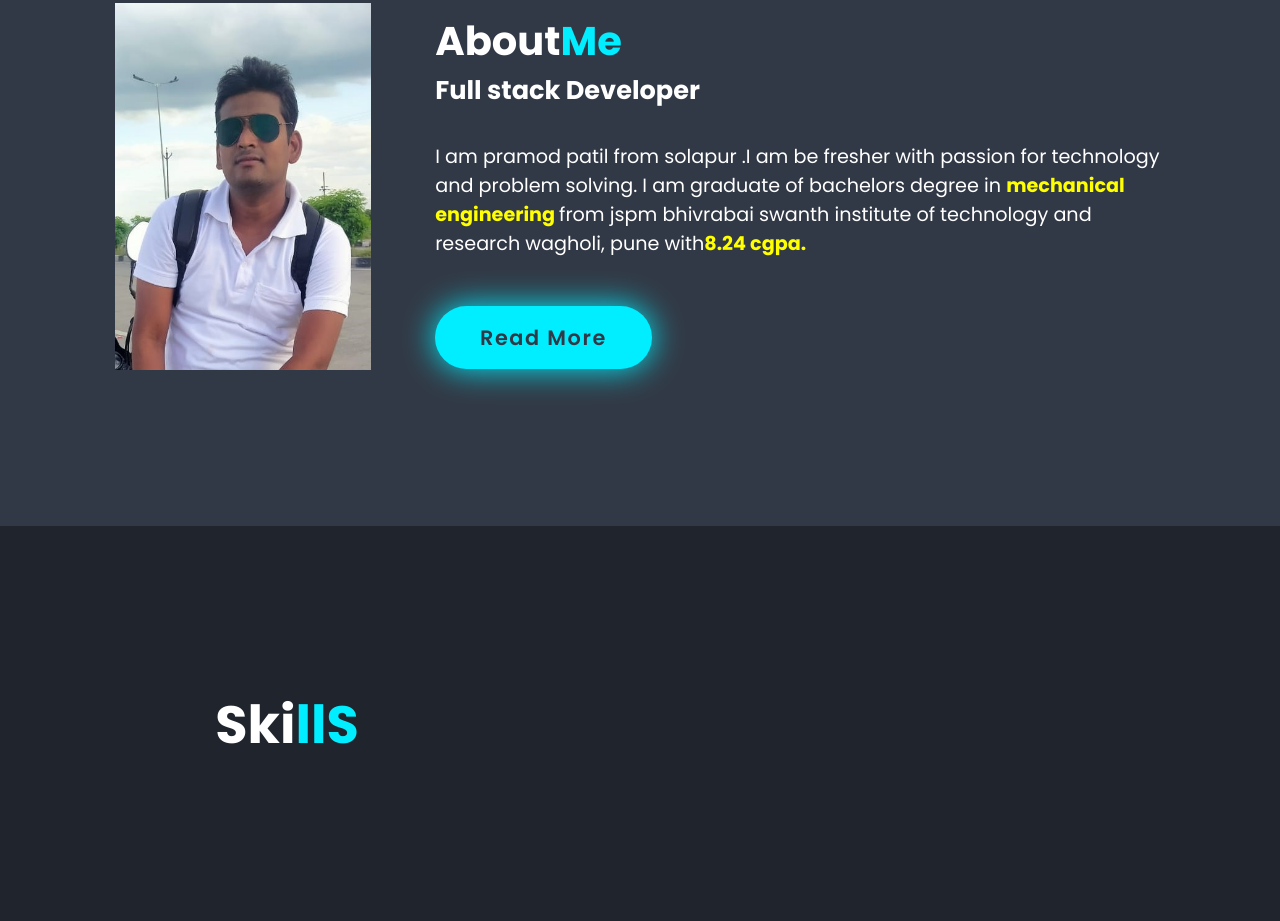
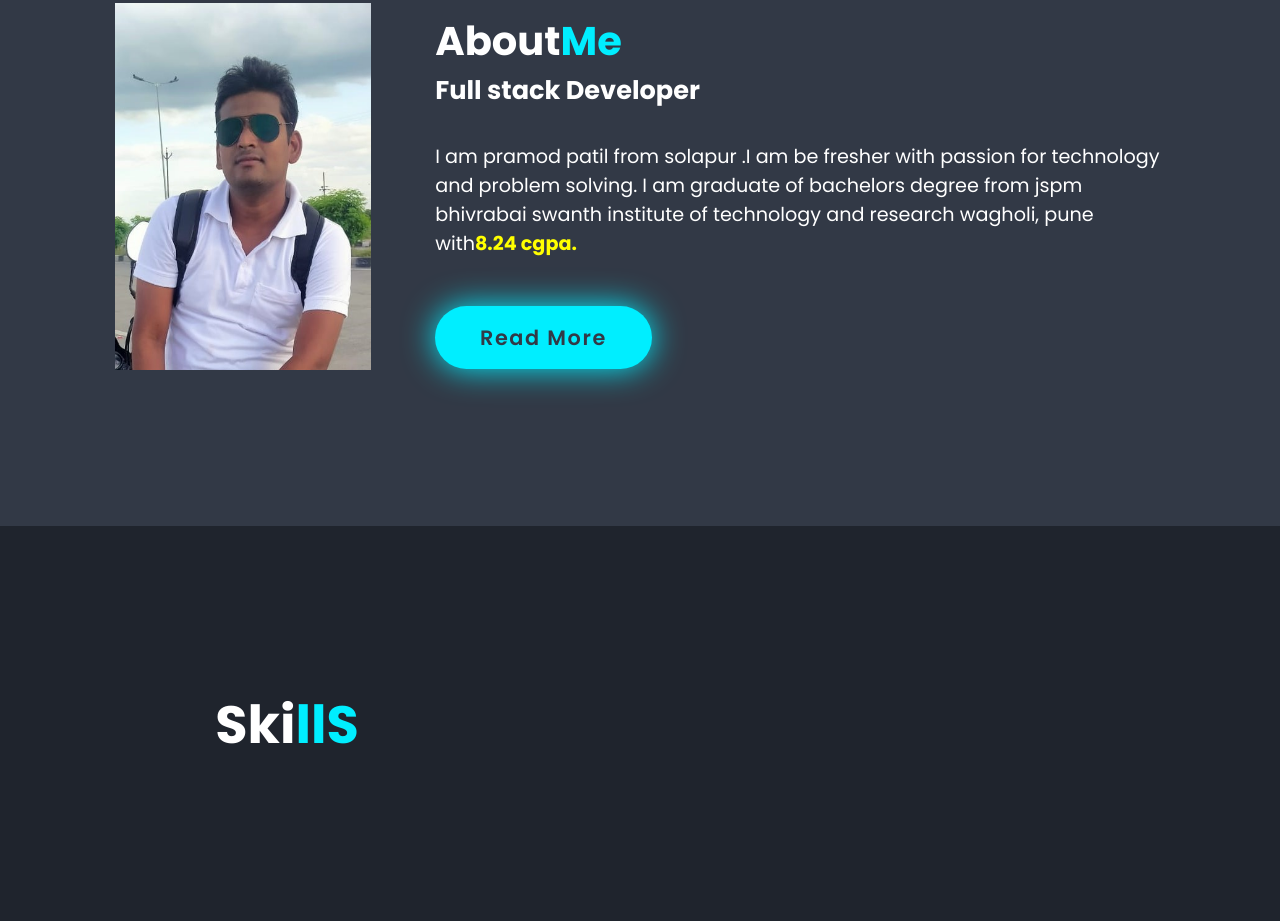
Before and after one commit to Pramod2210/Portfolio, a plain HTML site: page index.html in a window 1280 px wide. Shown: the part 1074-1995 px from the top of the page. Drawn offline with nearby package versions, Linux system fonts and the light colour scheme.

Commit message:
Update index.html

```diff
--- a/index.html
+++ b/index.html
@@ -64,7 +64,7 @@
         <h2 class="heading">About<span>Me</span></h2>
         <h3>Full stack Developer</h3>
         <p class="text">I am pramod patil from solapur .I am be fresher with passion for technology
-            and problem solving. I am graduate of bachelors degree in <span id="color">mechanical engineering </span>
+            and problem solving. I am graduate of bachelors degree  <span id="color"> </span>
             from jspm bhivrabai swanth institute of technology and research wagholi, pune with<span id="color">8.24 cgpa.</span> <span class="moreText"><br><br>
                         I have done core java course.during my time on corse i gain solid foundation in various
                         technology like <span id="color"> core java , mysql database and jdbc exception handling</span> ,based on these
```
